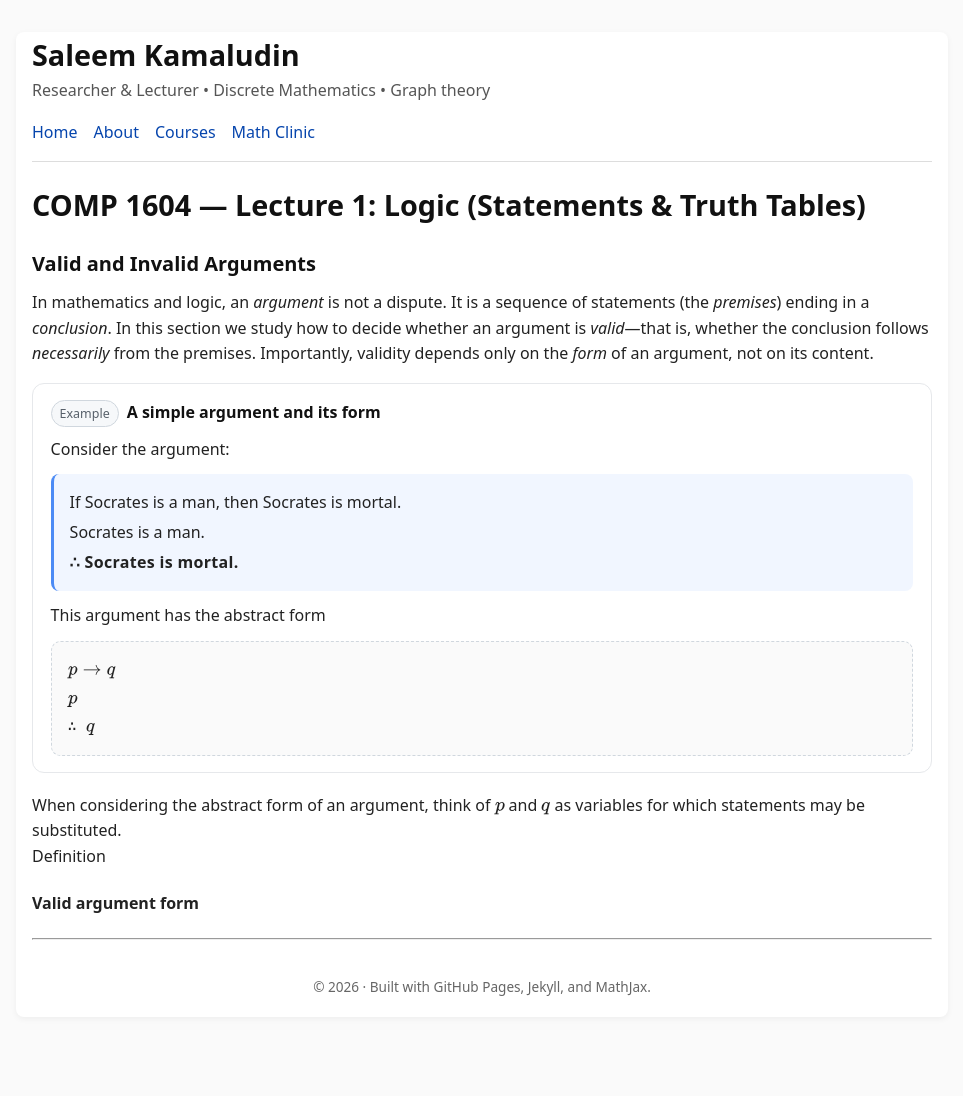
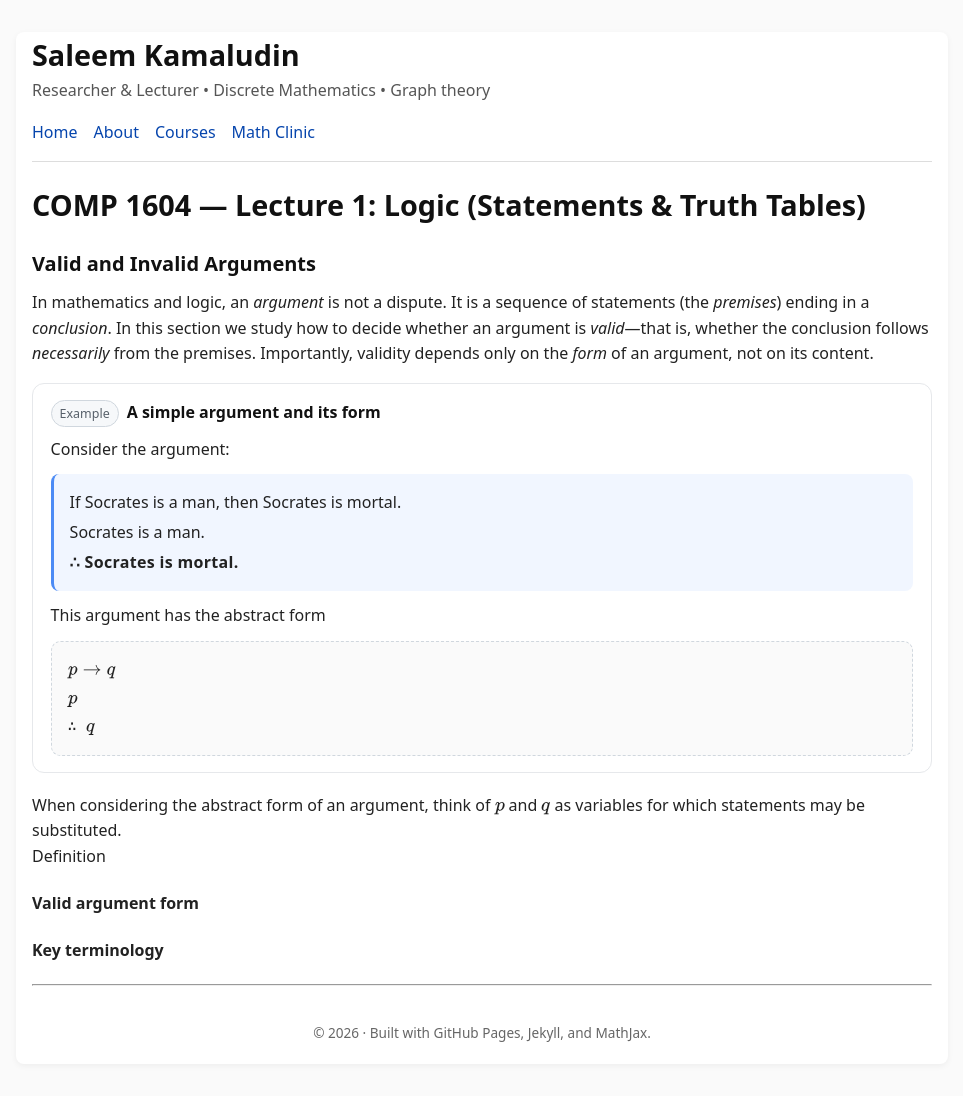
Before and after one commit to SaleemKamaludin/SaleemKamaludin.github.io, a Jekyll site: the page built from courses/comp1604/lecture-notes/lecture-01/index.md, in a window 1280 px wide. Shown: the whole page, without its empty margins (158-1121 px from the left). Built offline with Jekyll 4.4.1, drawn with Linux system fonts in a browser that asks for light colours; before the commit the page ends 1049 px from its top, so only the background shows below that.

Commit message:
Update index.md

```diff
--- a/courses/comp1604/lecture-notes/lecture-01/index.md
+++ b/courses/comp1604/lecture-notes/lecture-01/index.md
@@ -156,3 +156,12 @@ permalink: /courses/comp1604/lecture-notes/lecture-01/
       <span class="definition-tag">Definition</span>
       <h4 class="definition-title">Valid argument form</h4>
     </div>
+
+
+
+
+
+
+
+
+<h4 class="subsubhead">Key terminology</h4>
```
